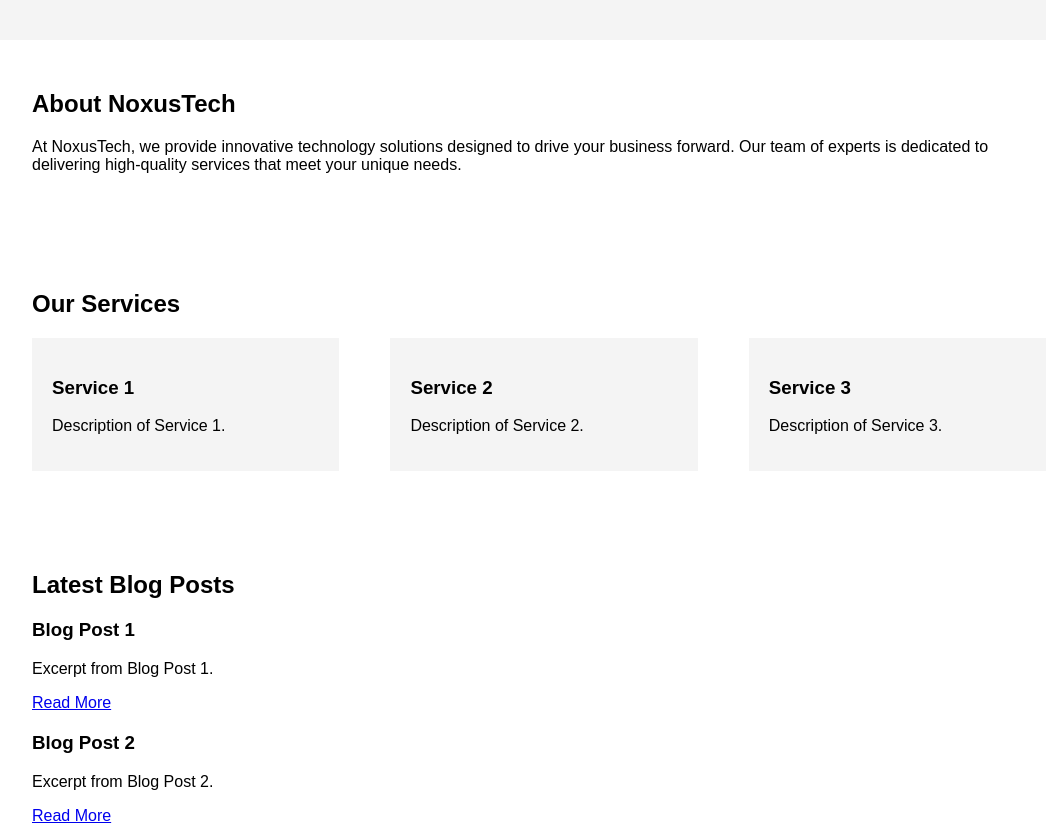
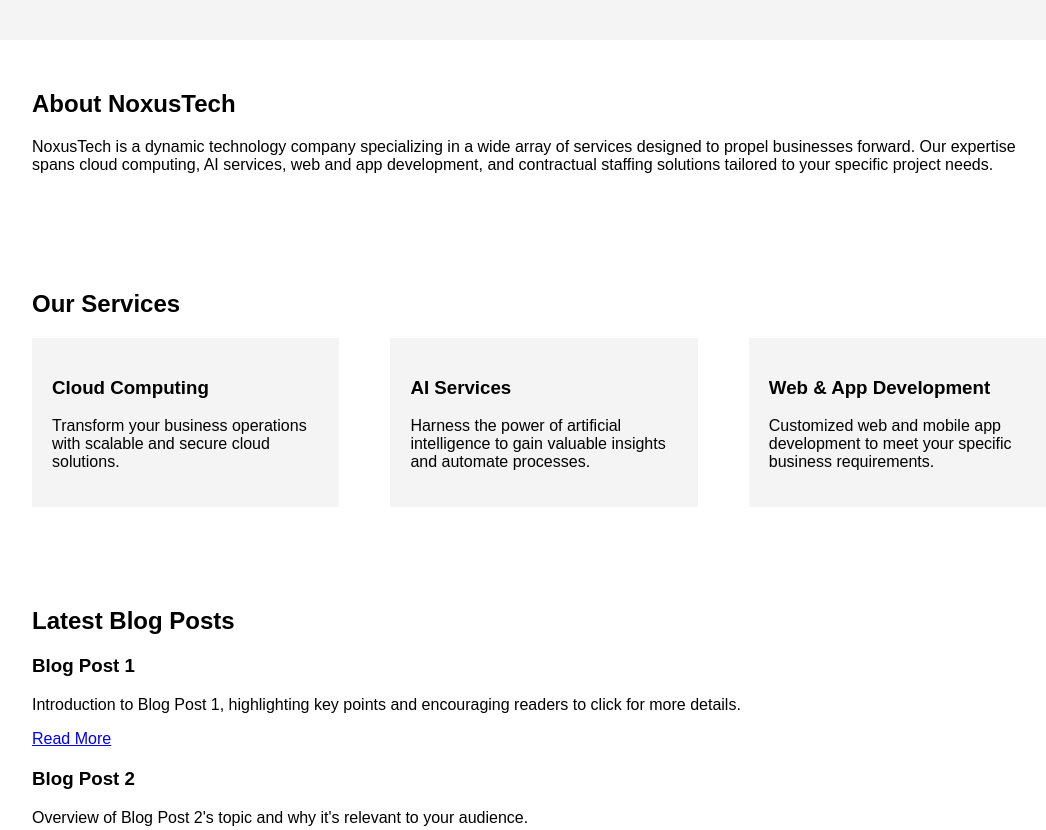
Before and after one commit to noxus-tech/noxustech-website, a plain HTML site: page index.html in a window 1280 px wide. Shown: the part 500-1330 px from the top of the page, without its empty margins (96-1142 px from the left). Drawn offline with Linux system fonts and the light colour scheme.

Commit message:
Update index.html

```diff
--- a/index.html
+++ b/index.html
@@ -9,7 +9,6 @@
 <body>
     <header>
         <div class="container">
-            <!-- Ensure the logo.png is in the same folder as this index.html -->
             <a href="index.html"><img src="logo.png" alt="NoxusTech Logo"></a>
             <nav>
                 <ul>
@@ -32,23 +31,23 @@
 
     <section id="about" class="container">
         <h2>About NoxusTech</h2>
-        <p>At NoxusTech, we provide innovative technology solutions designed to drive your business forward. Our team of experts is dedicated to delivering high-quality services that meet your unique needs.</p>
+        <p>NoxusTech is a dynamic technology company specializing in a wide array of services designed to propel businesses forward. Our expertise spans cloud computing, AI services, web and app development, and contractual staffing solutions tailored to your specific project needs.</p>
     </section>
 
     <section id="services" class="container">
         <h2>Our Services</h2>
         <div class="services-list">
             <div class="service">
-                <h3>Service 1</h3>
-                <p>Description of Service 1.</p>
+                <h3>Cloud Computing</h3>
+                <p>Transform your business operations with scalable and secure cloud solutions.</p>
             </div>
             <div class="service">
-                <h3>Service 2</h3>
-                <p>Description of Service 2.</p>
+                <h3>AI Services</h3>
+                <p>Harness the power of artificial intelligence to gain valuable insights and automate processes.</p>
             </div>
             <div class="service">
-                <h3>Service 3</h3>
-                <p>Description of Service 3.</p>
+                <h3>Web & App Development</h3>
+                <p>Customized web and mobile app development to meet your specific business requirements.</p>
             </div>
         </div>
     </section>
@@ -58,12 +57,12 @@
         <div class="blog-list">
             <div class="blog-post">
                 <h3>Blog Post 1</h3>
-                <p>Excerpt from Blog Post 1.</p>
+                <p>Introduction to Blog Post 1, highlighting key points and encouraging readers to click for more details.</p>
                 <a href="#">Read More</a>
             </div>
             <div class="blog-post">
                 <h3>Blog Post 2</h3>
-                <p>Excerpt from Blog Post 2.</p>
+                <p>Overview of Blog Post 2's topic and why it's relevant to your audience.</p>
                 <a href="#">Read More</a>
             </div>
         </div>
```
